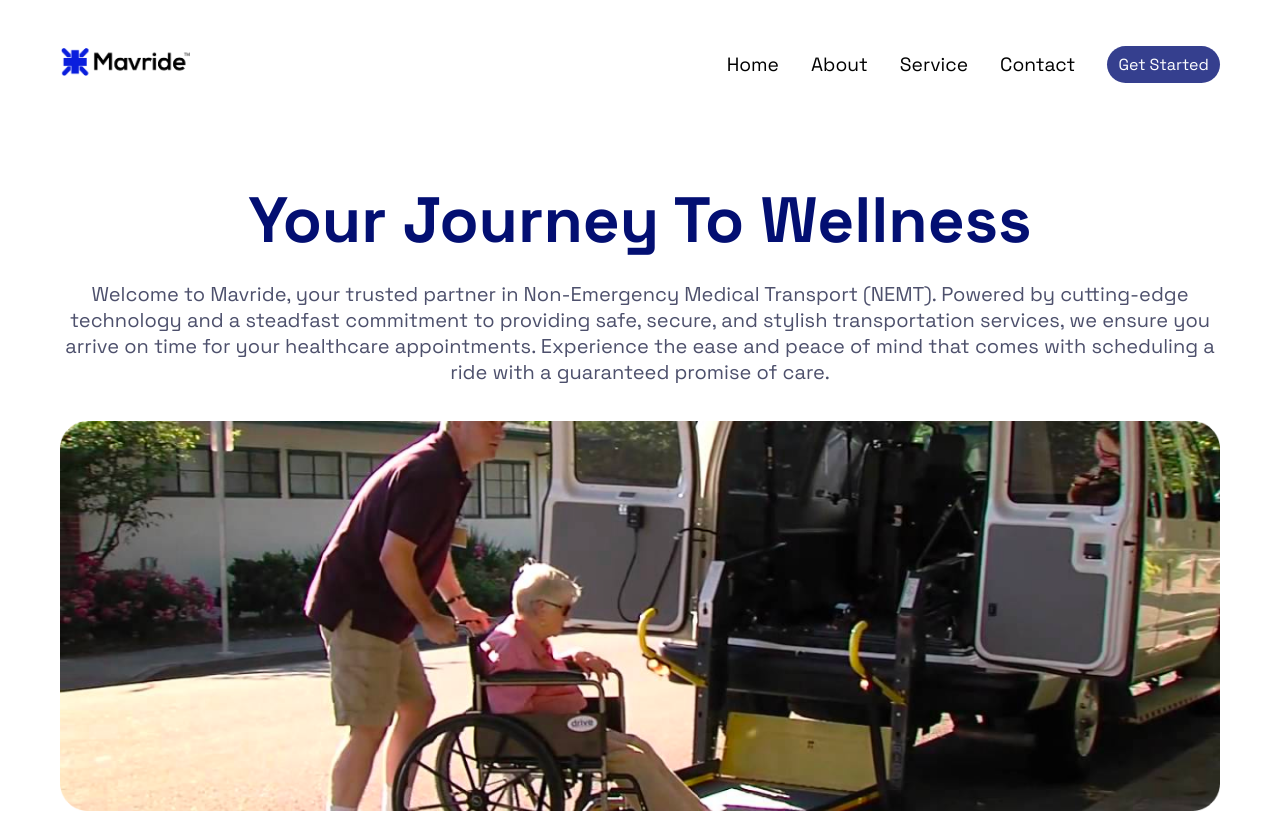
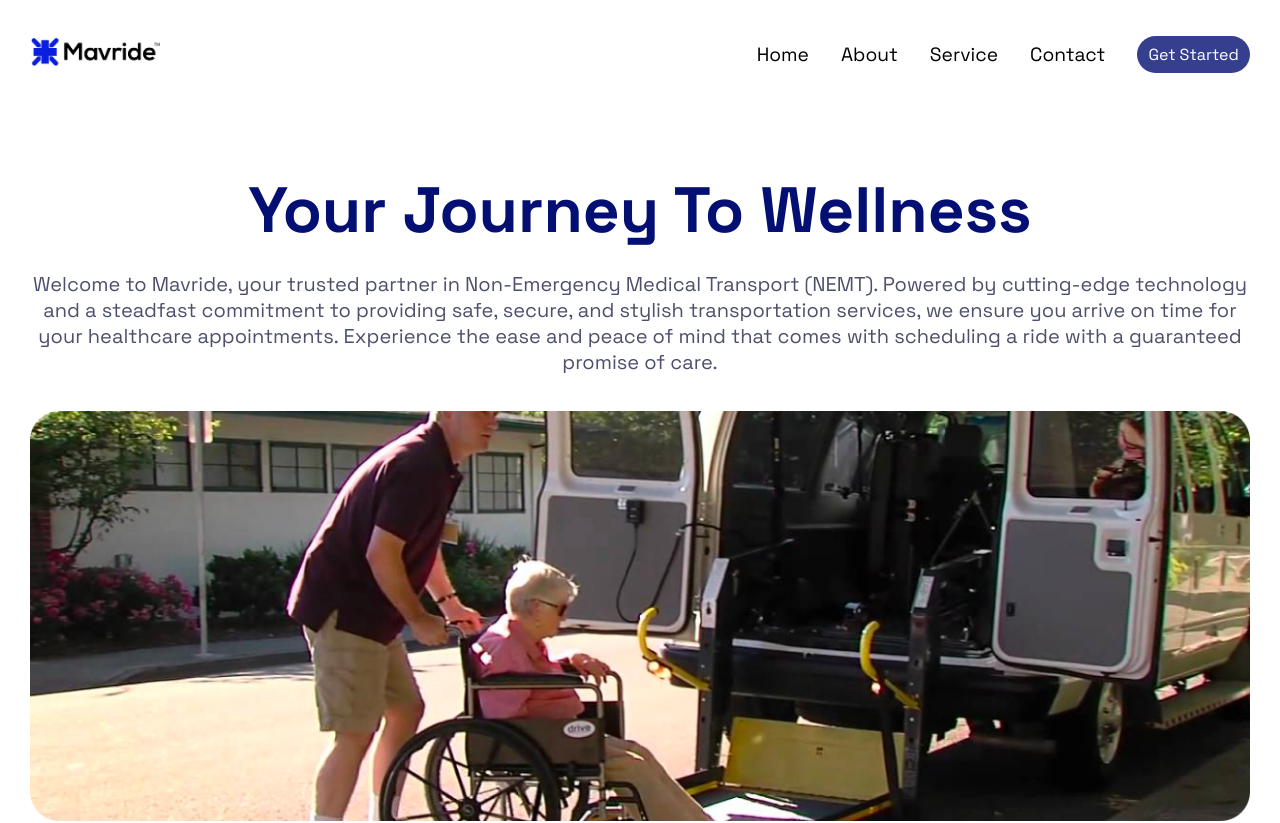
Before and after one commit to Promtech1/mavride, a Next.js app: page / in a window 1280 px wide. Shown: the top 823 px of the page. Built offline with nearby package versions, Linux system fonts and the light colour scheme.

Commit message:
Latest update

```diff
--- a/components/MainNav.css
+++ b/components/MainNav.css
@@ -100,3 +100,9 @@
         color: white;
     }
 }
+
+@media screen and (max-width: 746px){
+    .nav-mobile{
+        width: 80%;
+    }
+}
--- a/components/MainNav.tsx
+++ b/components/MainNav.tsx
@@ -20,7 +20,7 @@ const MainNav = () => {
     }
 
   return (
-    <div className="main-nav-container pl-[30px] pr-[30px]">
+    <div className="main-nav-container pl-[30px] pr-[30px] pt-[20px]">
         <div className="main-nav-wrapper">
             <div className="nav-left">
                 <img src="/logo.png" className="mr-2 w-[130px]" alt="" />
--- a/pages/index.tsx
+++ b/pages/index.tsx
@@ -15,7 +15,7 @@ import Vetted from "../components/Vetted";
 export default function Index() {
     return (
         <main>
-            <div className="p-[15px] md:p-[30px] lg:p-[30px] ">
+            <div className="">
                 {/* <Navbar />
     <Services /> */}
                 {/* <NavBar /> */}
```
